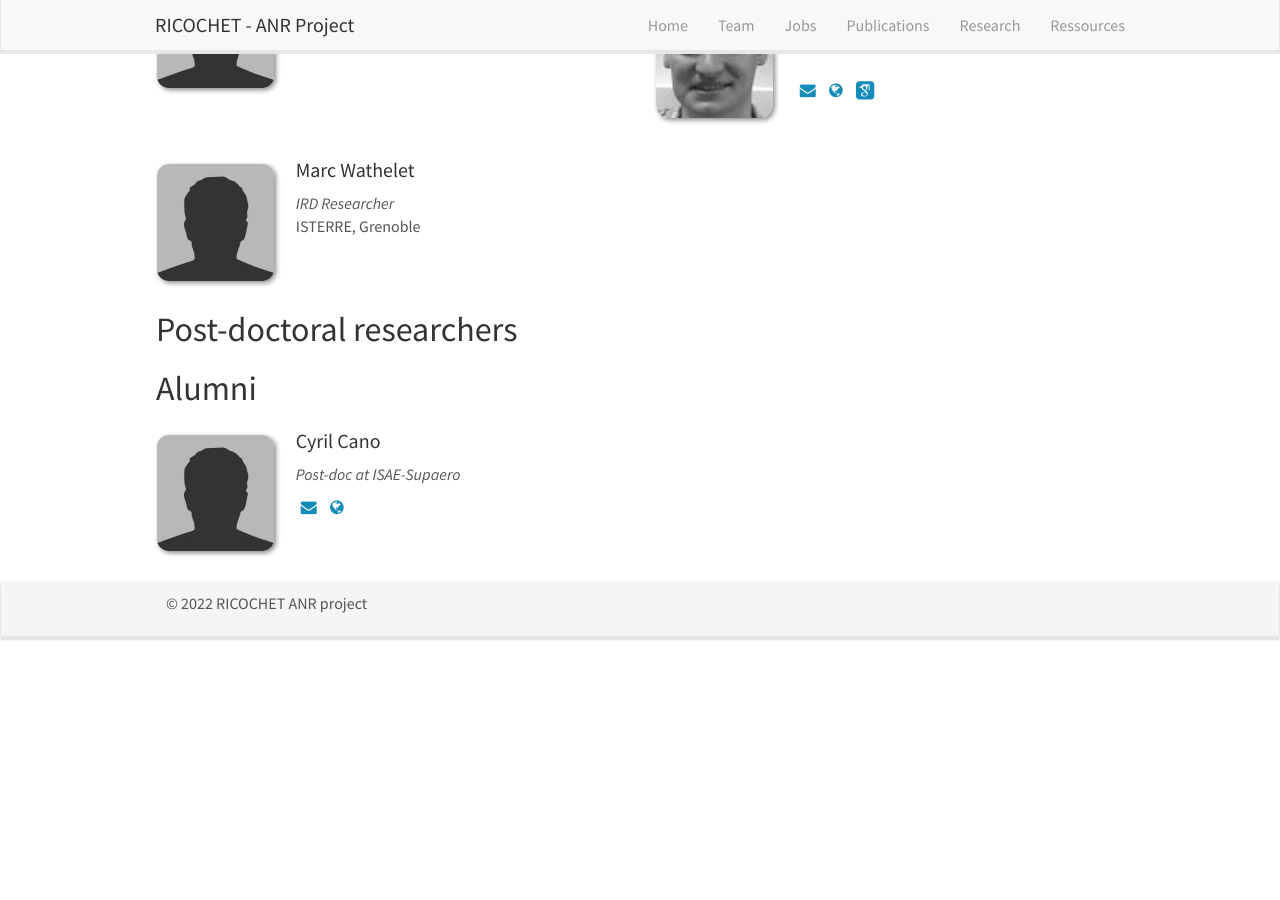
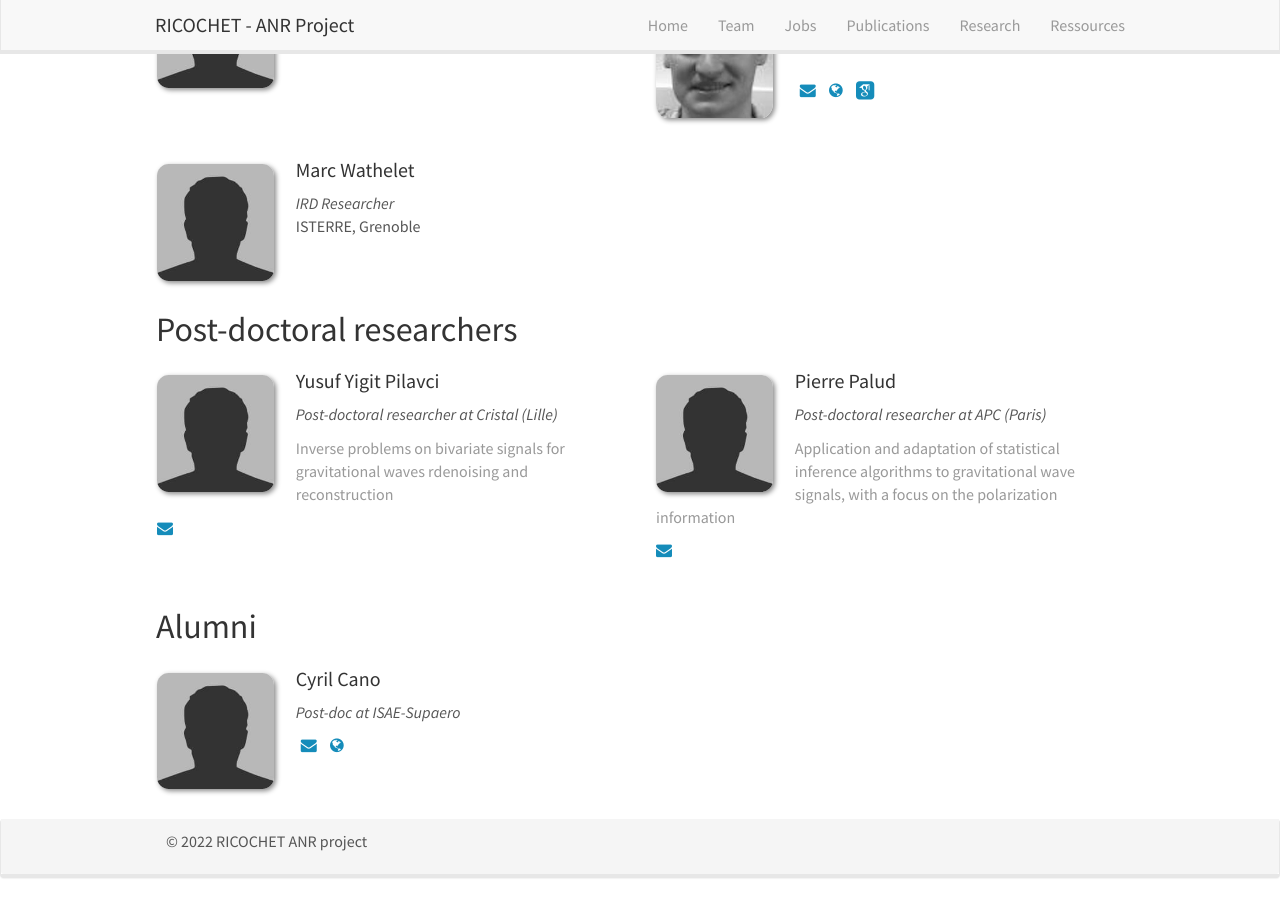
Before and after one commit to ricochet-anr/ricochet-anr.github.io, a Jekyll site: the page built from _pages/team.md, in a window 1280 px wide and 900 px high, scrolled down 1581 px. Built offline with Jekyll 4.4.1, drawn with Linux system fonts in a browser that asks for light colours; nearby versions of some CDN libraries; some web fonts are replaced; before the commit the page ends 2243 px from its top, so only the background shows below that.

Commit message:
team update

```diff
--- a/_data/postdocs.yml
+++ b/_data/postdocs.yml
@@ -8,14 +8,14 @@
 #  education3:
 #  education4:
 
-#- name: Cyril Cano
-#  photo: misc.jpg
-#  info: PhD student
-#  email: Cyril.Cano@gipsa-lab.grenoble-inp.fr
-#  subject: "Outils mathématiques et de traitement du signal pour l’étude polarimétrique des ondes gravitationnelles"
+- name: Yusuf Yigit Pilavci
+  photo: misc.jpg
+  info: Post-doctoral researcher at Cristal (Lille)
+  email: yusuf.pilavci@centralelille.fr
+  subject: "Inverse problems on bivariate signals for gravitational waves rdenoising and reconstruction"
 
-#- name: Sébastien Journé
-#  photo: misc.jpg
-#  info: PhD student
-#  email: Sebastien.Journe@gipsa-lab.grenoble-inp.fr
-#  subject: "Traitement statistique et géométrique du signal pour les séries temporelles à valeurs complexes en grande dimension"
+- name: Pierre Palud
+  photo: misc.jpg
+  info: Post-doctoral researcher at APC (Paris)
+  email: palud@apc.in2p3.fr
+  subject: "Application and adaptation of statistical inference algorithms to gravitational wave signals, with a focus on the polarization information"
```
